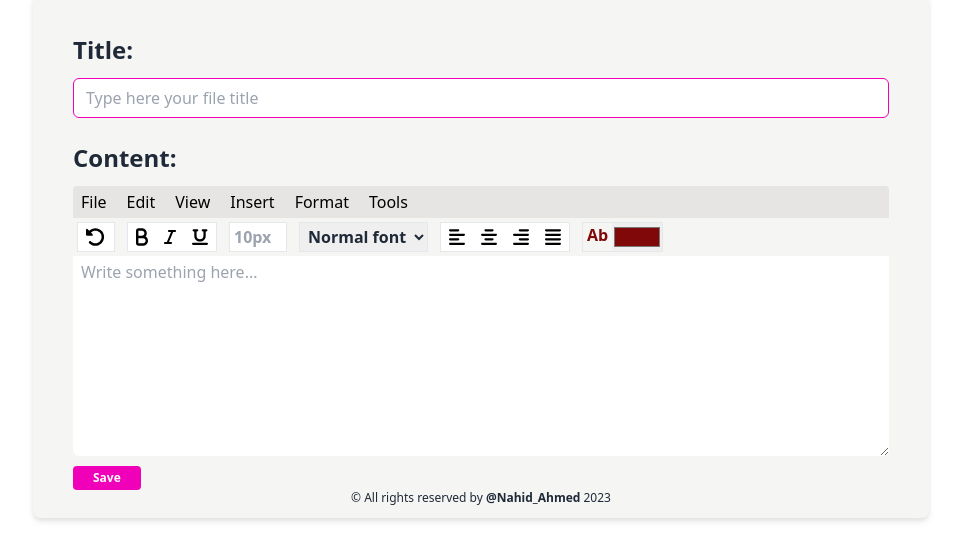
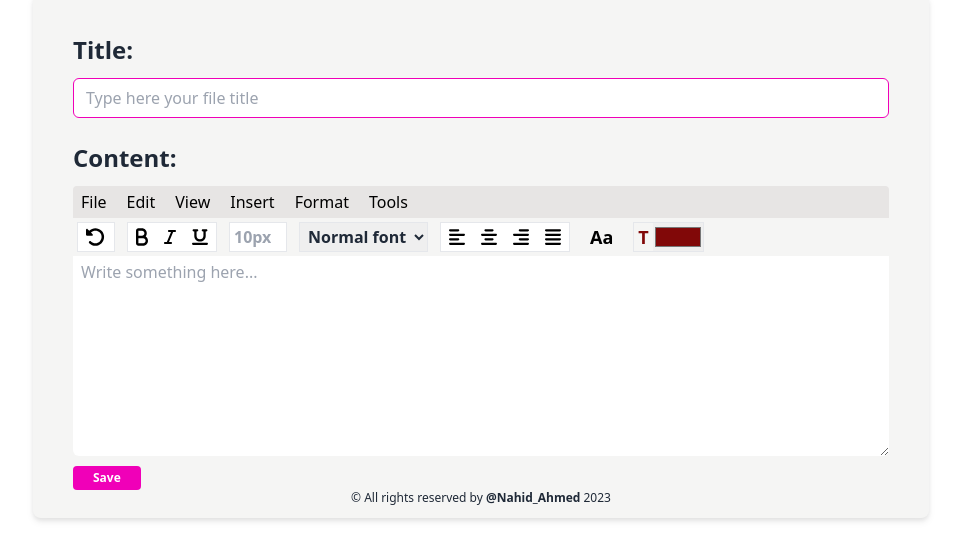
Before and after one commit to NahidAhmed47/text-editor, a plain HTML site: page index.html in a window 1280 px wide. Shown: the part 90-650 px from the top of the page, without its empty margins (159-1120 px from the left). Drawn offline with nearby package versions, Linux system fonts and the light colour scheme.

Commit message:
one featurse added

```diff
--- a/index.html
+++ b/index.html
@@ -206,12 +206,22 @@
                     />
                   </div>
                 </div>
+                <div
+                    id="uppercase-lowercase"
+                    class="px-2 flex items-center hover:bg-gray-500"
+                  >
+                  <p
+                  class="text-base sm:text-lg font-bold text-black m-0 p-0  flex items-center justify-center"
+                >
+                  Aa
+                </p>
+                  </div>
                 <div class="flex border w-fit">
                   <h4
                     id="ab"
-                    class="text-xs sm:text-base font-bold text-[#810808] px-1"
+                    class="text-base sm:text-lg font-extrabold text-[#810808] px-1 flex items-center"
                   >
-                    Ab
+                    T
                   </h4>
                   <input
                     class="h-full"
--- a/js/b-i-u-edit.js
+++ b/js/b-i-u-edit.js
@@ -20,3 +20,11 @@ document.getElementById('underline-text').addEventListener('click', function(){
         textAreaField().style.textDecoration = 'underline';
     }
 })
+// Uppercase and lowercase
+document.getElementById('uppercase-lowercase').addEventListener('click', function(){
+    if (textAreaField().style.textTransform === "uppercase") {
+        textAreaField().style.textTransform = "lowercase";
+    } else {
+        textAreaField().style.textTransform = 'uppercase';
+    }
+})
```
